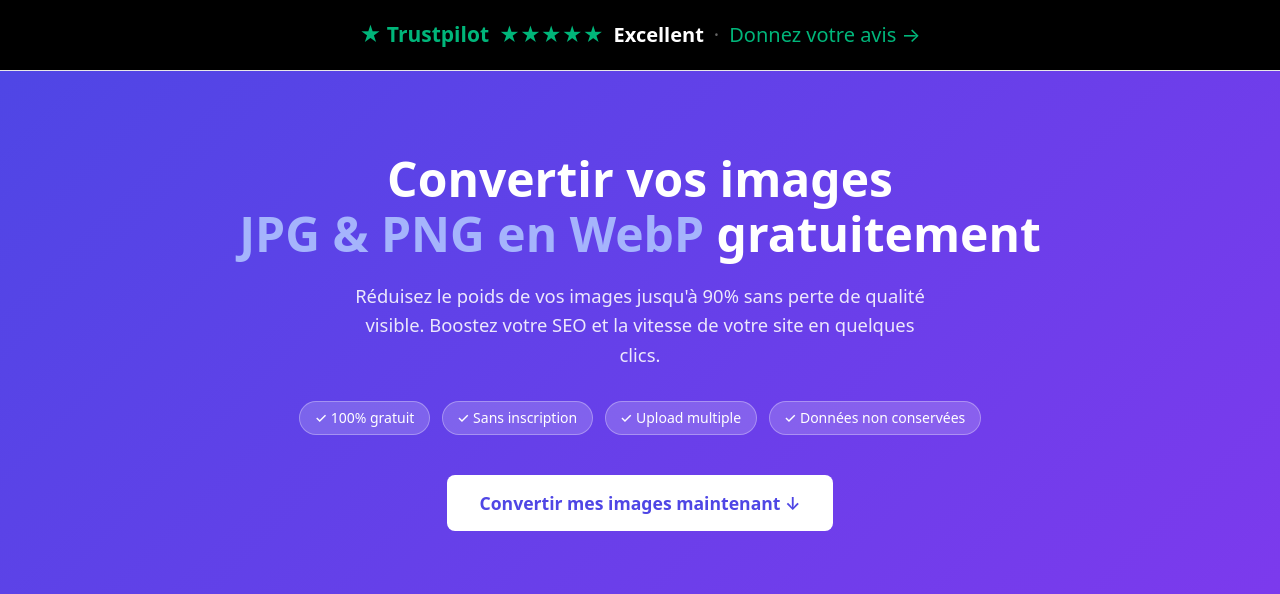
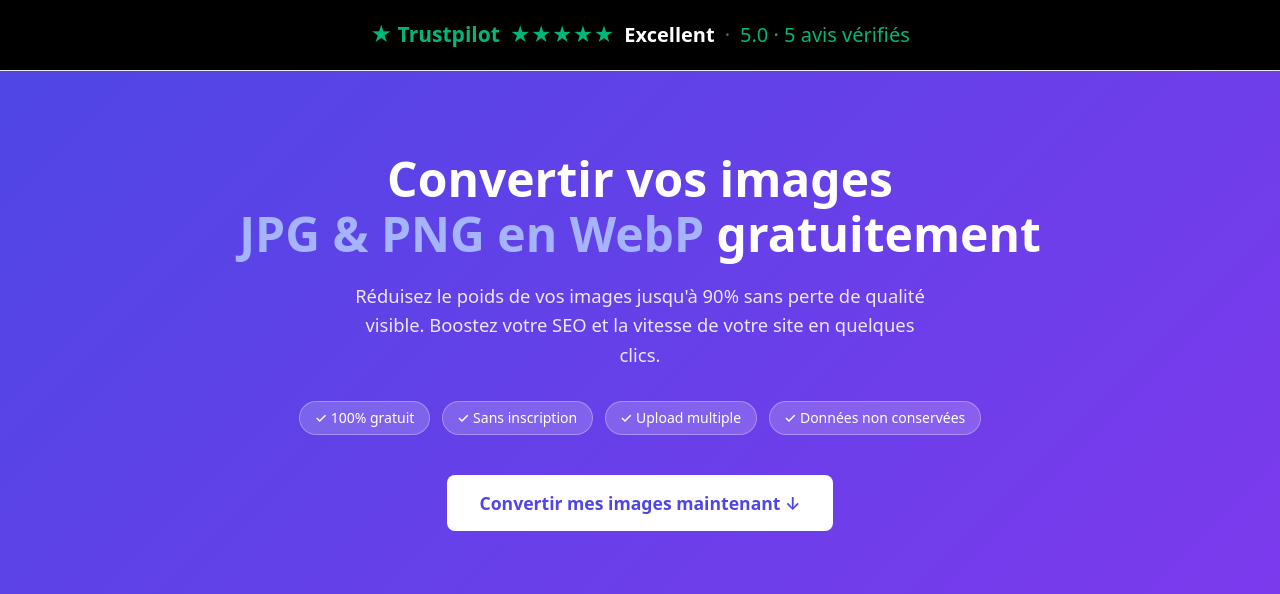
Before and after one commit to davidpatrypro-gi/convertisseur-webp, a FastAPI app: page / in a window 1280 px wide. Shown: the part 65-659 px from the top of the page. Run offline with FastAPI, Linux system fonts and the light colour scheme; some libraries are stand-ins or nearby versions.

Commit message:
Système de config centralisé pour les avis Trustpilot
- Nouveau reviews_config.json : rating, review_count, url en un seul endroit
- main.py charge le fichier au démarrage et l'injecte via Jinja2 globals
  → disponible dans TOUS les templates sans modification des routes
- base.html : bandeau Trustpilot utilise {{ reviews.url }}, {{ reviews.rating }}
  et {{ reviews.review_count }} avis vérifiés
- index.html : aggregateRating JSON-LD synchronisé avec les mêmes variables
- Pour mettre à jour les avis : modifier uniquement reviews_config.json

Co-Authored-By: Claude Sonnet 4.6 <noreply@anthropic.com>

```diff
--- a/main.py
+++ b/main.py
@@ -1,6 +1,7 @@
 import asyncio
 import base64
 import io
+import json
 import sqlite3
 import zipfile
 from concurrent.futures import ThreadPoolExecutor
@@ -73,6 +74,11 @@ app = FastAPI(title="ConvertWebP — Convertisseur images en ligne")
 app.mount("/static", StaticFiles(directory="static"), name="static")
 app.add_middleware(GZipMiddleware, minimum_size=1000)
 templates = Jinja2Templates(directory="templates")
+
+# Chargement de la config avis Trustpilot — injecté globalement dans tous les templates
+with open("reviews_config.json") as _f:
+    _reviews_cfg = json.load(_f)
+templates.env.globals["reviews"] = _reviews_cfg["trustpilot"]
 
 
 @app.exception_handler(404)
--- /dev/null
+++ b/reviews_config.json
@@ -0,0 +1,7 @@
+{
+  "trustpilot": {
+    "rating": "5.0",
+    "review_count": 5,
+    "url": "https://fr.trustpilot.com/review/convertwebp.fr"
+  }
+}
--- a/templates/base.html
+++ b/templates/base.html
@@ -87,14 +87,14 @@
 
 <!-- ── Bandeau Trustpilot ───────────────────────────────────────────────────── -->
 <div style="background:#000; border-bottom:1px solid #e8e8e8; padding:18px 0; text-align:center;">
-  <a href="https://fr.trustpilot.com/review/convertwebp.fr"
+  <a href="{{ reviews.url }}"
      target="_blank" rel="noopener"
      style="display:inline-flex; align-items:center; gap:10px; text-decoration:none; color:#191919; font-size:20px;">
     <span style="color:#00b67a; font-weight:700; font-size:21px;">★ Trustpilot</span>
     <span style="color:#00b67a;">★★★★★</span>
     <span style="font-weight:600; color:#fff;">Excellent</span>
     <span style="color:#666;">·</span>
-    <span style="color:#00b67a;">Donnez votre avis →</span>
+    <span style="color:#00b67a;">{{ reviews.rating }} · {{ reviews.review_count }} avis vérifiés</span>
   </a>
 </div>
 
--- a/templates/index.html
+++ b/templates/index.html
@@ -47,8 +47,8 @@
   },
   "aggregateRating": {
     "@type": "AggregateRating",
-    "ratingValue": "5.0",
-    "reviewCount": "1"
+    "ratingValue": "{{ reviews.rating }}",
+    "reviewCount": {{ reviews.review_count }}
   }
 }
 </script>
```
